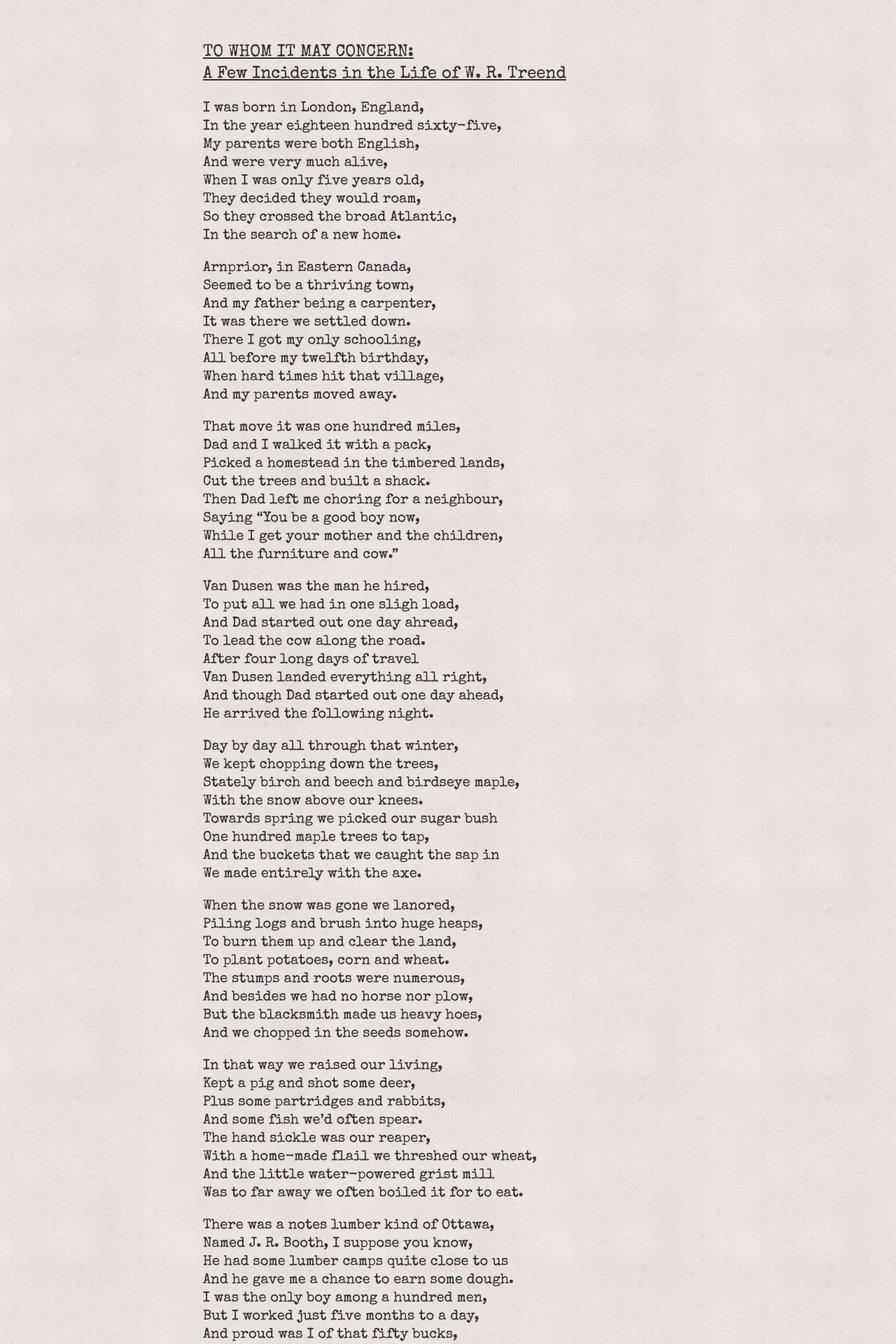
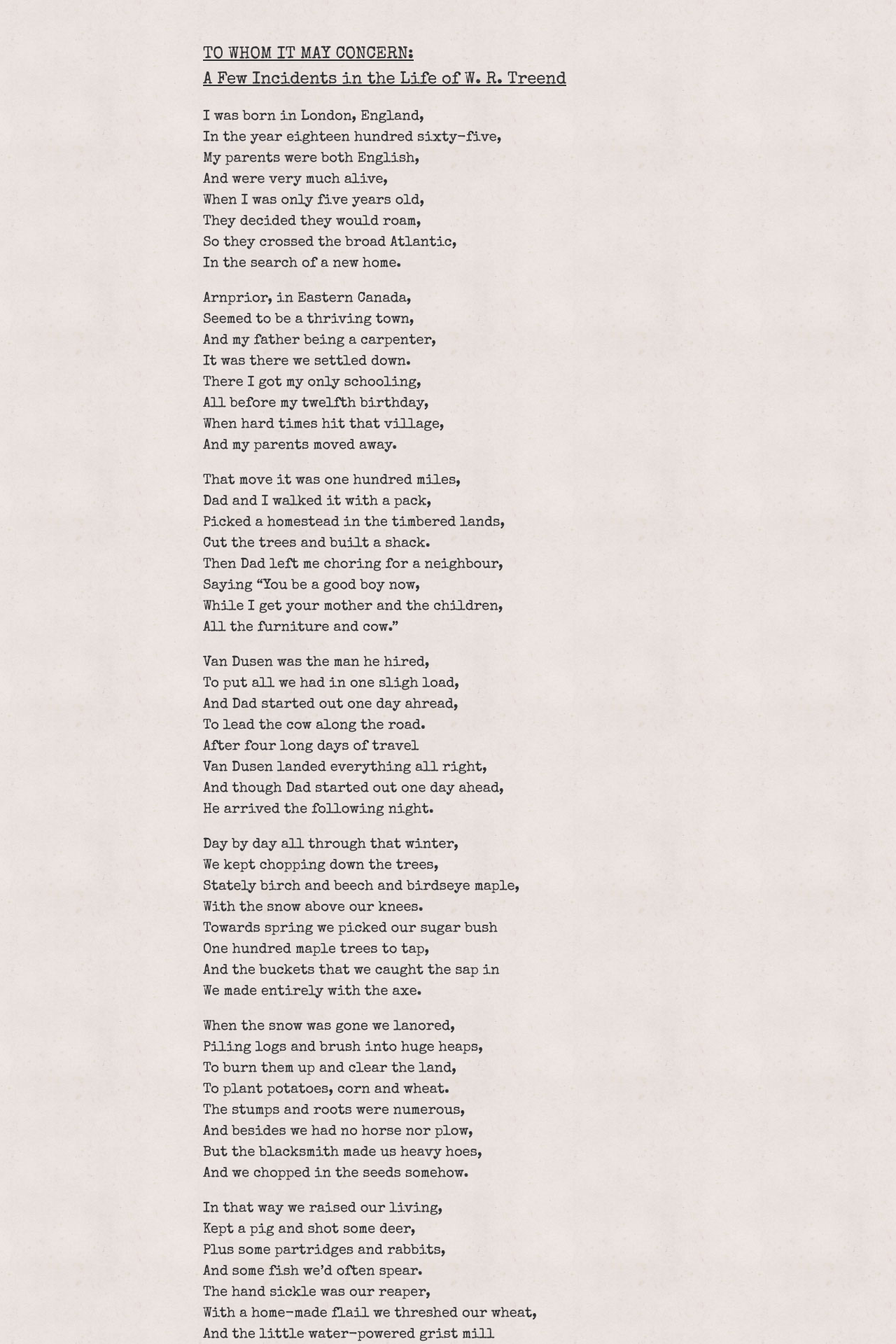
Before and after one commit to ollietreend/treend.com, a Jekyll site: the page built from index.md, in a window 1280 px wide. Shown: the top 1920 px of the page at 70% size. Built offline with Jekyll 4.4.1, drawn with Linux system fonts in a browser that asks for light colours.

Commit message:
Add print styles
I've included print styles into the main SCSS file.

These rules used to exist in a separate `print.css` file, however it makes sense to simply include them as a media query in the `main.css` file. That way we avoid another HTTP request.

I've also slightly increased the line height, from `1.3em` to `1.5em`, because I thought it helped readability – especially in the print styles.

```diff
--- a/assets/main.scss
+++ b/assets/main.scss
@@ -13,7 +13,7 @@ body {
   background: #eae2df url("page.jpg") center top;
   color: #333;
   text-shadow: 0px 0px 0.1rem #a29a9e;
-  line-height: 1.3em;
+  line-height: 1.5em;
 }
 
 article {
@@ -25,7 +25,7 @@ h1 {
   font-size: 2.4rem;
   font-weight: normal;
   text-decoration: underline;
-  line-height: 1.3em;
+  line-height: 1.5em;
 }
 
 h1 strong {
@@ -33,3 +33,19 @@ h1 strong {
   text-transform: uppercase;
   display: block;
 }
+
+@media print {
+  html {
+    font-size: 50%;
+  }
+
+  body {
+    color: #000;
+    background: none;
+  }
+
+  body, article {
+    margin: 0;
+    width: 100%;
+  }
+}
```
